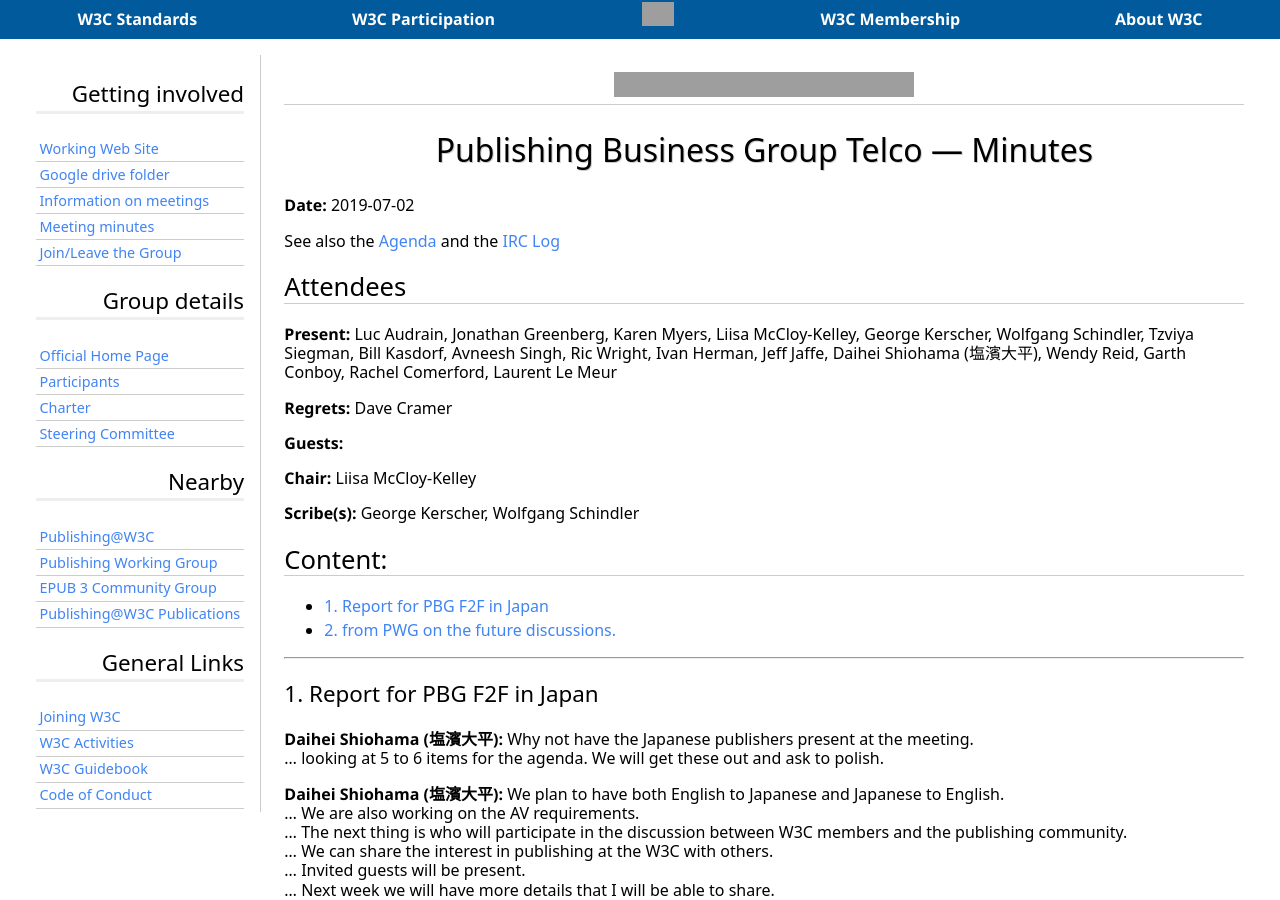
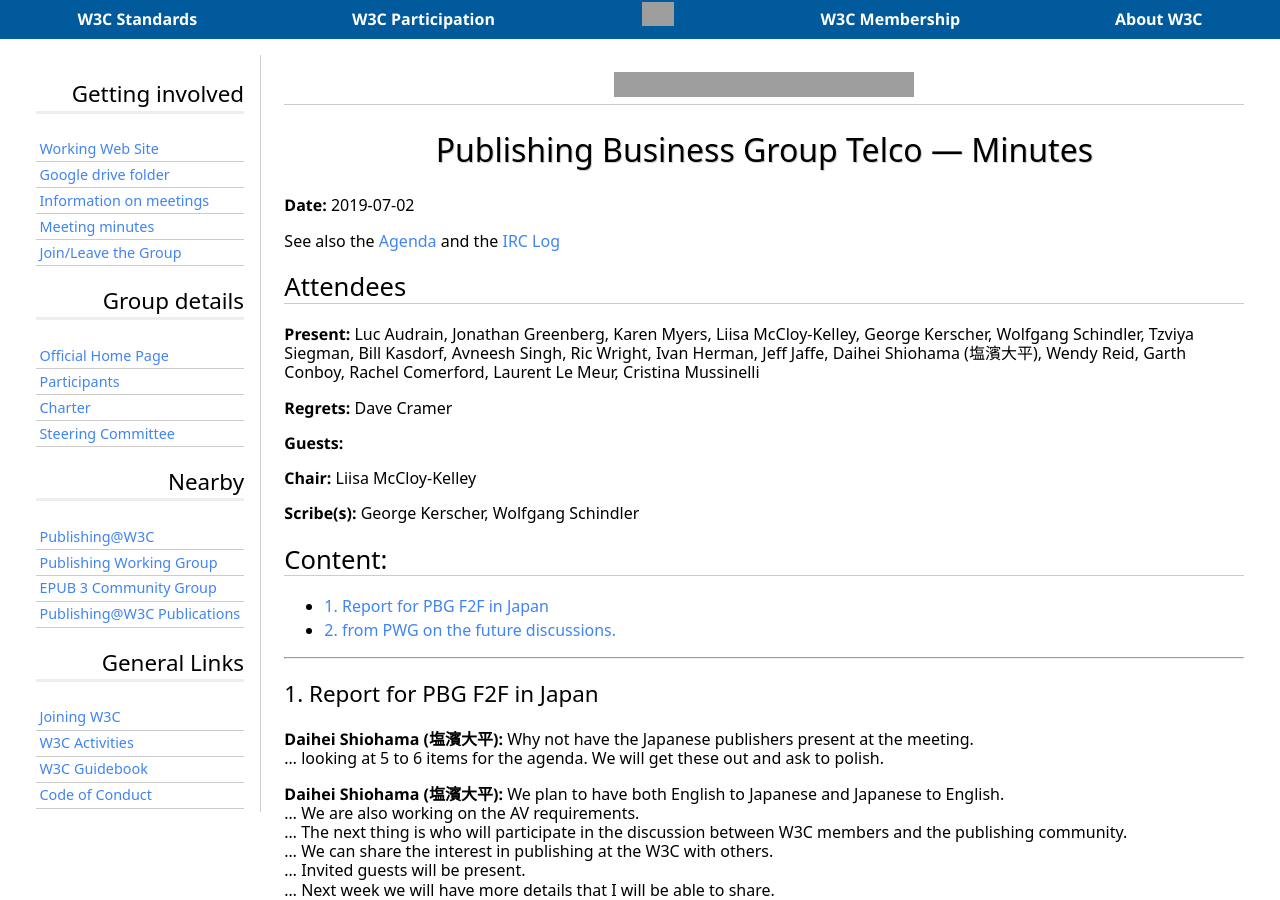
Before and after one commit to w3c/publ-bg, a Jekyll site: the page built from Meetings/Minutes/2019/2019-07-02-pbg.md, in a window 1280 px wide and 900 px high. Built offline with Jekyll 4.4.1, drawn with Linux system fonts in a browser that asks for light colours; some web fonts are replaced; grey boxes are pictures that could not be loaded.

Commit message:
Added Cristina

```diff
--- a/Meetings/Minutes/2019/2019-07-02-pbg.md
+++ b/Meetings/Minutes/2019/2019-07-02-pbg.md
@@ -100,6 +100,10 @@ json-ld: |
                 {
                     "@type": "Person",
                     "name": "Laurent Le Meur"
+                },
+                {
+                    "@type": "Person",
+                    "name": "Cristina Mussinelli"
                 }
             ]
         }
@@ -117,7 +121,7 @@ See also the [Agenda](https://lists.w3.org/Archives/Public/public-publishingbg/2
 
 ## Attendees
 {: .no_toc}
-**Present:** Luc Audrain, Jonathan Greenberg, Karen Myers, Liisa McCloy-Kelley, George Kerscher, Wolfgang Schindler, Tzviya Siegman, Bill Kasdorf, Avneesh Singh, Ric Wright, Ivan Herman, Jeff Jaffe, Daihei Shiohama (塩濱大平), Wendy Reid, Garth Conboy, Rachel Comerford, Laurent Le Meur
+**Present:** Luc Audrain, Jonathan Greenberg, Karen Myers, Liisa McCloy-Kelley, George Kerscher, Wolfgang Schindler, Tzviya Siegman, Bill Kasdorf, Avneesh Singh, Ric Wright, Ivan Herman, Jeff Jaffe, Daihei Shiohama (塩濱大平), Wendy Reid, Garth Conboy, Rachel Comerford, Laurent Le Meur, Cristina Mussinelli
 
 **Regrets:** Dave Cramer
 
```
